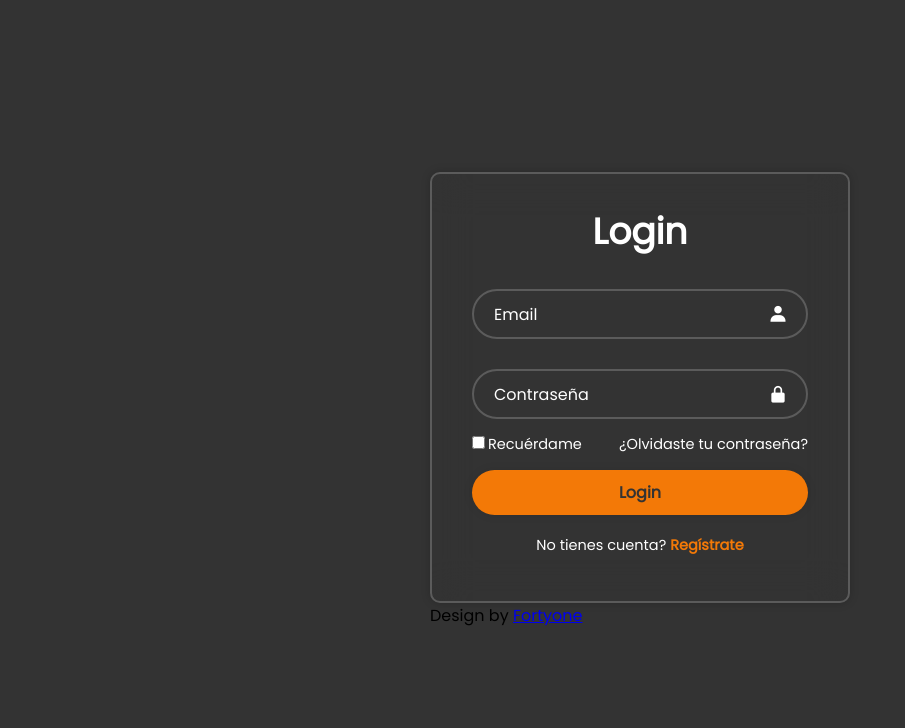
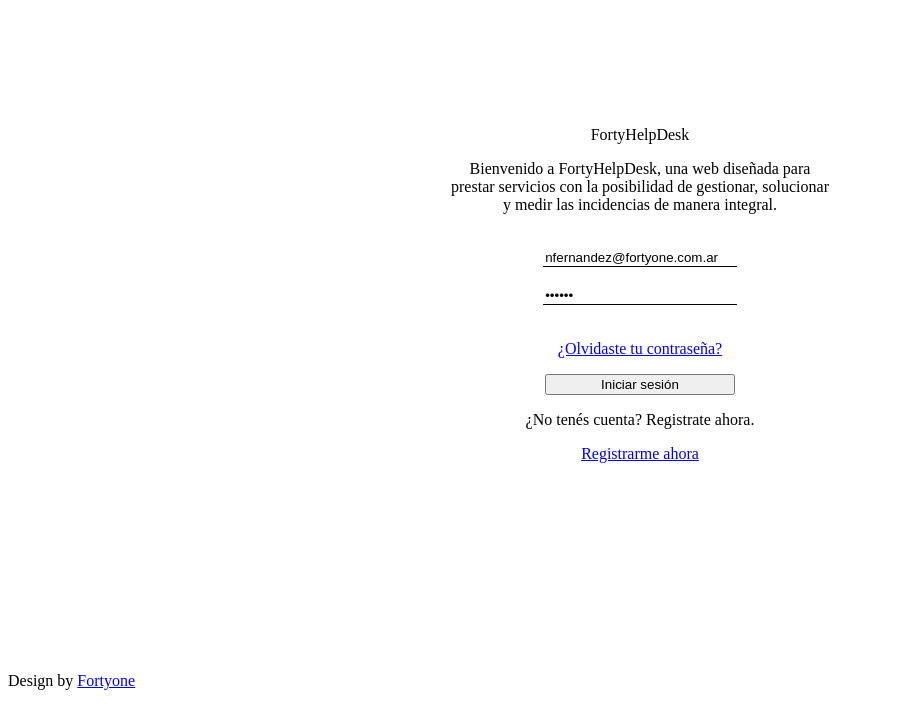
Before and after one commit to FortyOneDev/FortyLoginFE, a React (Create React App) app: page / in a window 1280 px wide. Shown: the top 728 px of the page, without its empty margins (0-905 px from the left). Built offline with nearby package versions, Linux system fonts and the light colour scheme.

Commit message:
Revert "Styles"

```diff
--- a/package.json
+++ b/package.json
@@ -12,7 +12,6 @@
     "@types/react": "^18.3.3",
     "@types/react-dom": "^18.3.0",
     "bootstrap": "^5.3.3",
-    "boxicons": "^2.1.4",
     "react": "^18.3.1",
     "react-dom": "^18.3.1",
     "react-redux": "^9.1.2",
@@ -52,12 +51,7 @@
     "@babel/core": "^7.24.7",
     "@babel/preset-react": "^7.24.7",
     "babel-loader": "^9.1.3",
-    "css-loader": "^7.1.2",
-    "sass": "^1.77.4",
-    "sass-loader": "^14.2.1",
-    "style-loader": "^4.0.0",
     "ts-loader": "^9.5.1",
-    "ts-node": "^10.9.2",
     "webpack": "^5.91.0",
     "webpack-cli": "^5.1.4",
     "webpack-dev-server": "^5.0.4"
--- a/public/index.html
+++ b/public/index.html
@@ -10,7 +10,6 @@
       content="Web site created using create-react-app"
     />
     <link rel="apple-touch-icon" href="%PUBLIC_URL%/logo192.png" />
-    <link href='https://unpkg.com/boxicons@2.1.4/css/boxicons.min.css' rel='stylesheet'>
     <!--
       manifest.json provides metadata used when your web app is installed on a
       user's mobile device or desktop. See https://developers.google.com/web/fundamentals/web-app-manifest/
--- /dev/null
+++ b/src/App.css
@@ -0,0 +1,38 @@
+.App {
+  text-align: center;
+}
+
+.App-logo {
+  height: 40vmin;
+  pointer-events: none;
+}
+
+@media (prefers-reduced-motion: no-preference) {
+  .App-logo {
+    animation: App-logo-spin infinite 20s linear;
+  }
+}
+
+.App-header {
+  background-color: #282c34;
+  min-height: 100vh;
+  display: flex;
+  flex-direction: column;
+  align-items: center;
+  justify-content: center;
+  font-size: calc(10px + 2vmin);
+  color: white;
+}
+
+.App-link {
+  color: #61dafb;
+}
+
+@keyframes App-logo-spin {
+  from {
+    transform: rotate(0deg);
+  }
+  to {
+    transform: rotate(360deg);
+  }
+}
--- a/src/App.tsx
+++ b/src/App.tsx
@@ -1,4 +1,5 @@
-import './assets/styles/styles.css';
+
+import './App.css';
 import { Footer } from './components/index';
 import { AuthRoutes } from './routes/AuthRoutes';
 
--- a/src/assets/styles/styles.css
+++ b/src/assets/styles/styles.css
@@ -1,6 +1,38 @@
-@import url('https://fonts.googleapis.com/css2?family=Poppins&display=swap');
+.container {
+    text-align: center;
+    margin-left: auto;
+    margin-right: auto;
+    margin-top: 10%;
+    margin-bottom: 5%;
+    width: 30%;
+}
 
-*{
-    font-family: "Poppins";
+input[type=Email],[type=Password],[type=Text] {
+    border: none;
+    border-bottom: 1px solid black;
+    margin-bottom: 5%;
+    width: 50%;
+}
 
+#title {
+    margin-top: 5%;
 }
+
+#btnRegister {
+    width: 50%;
+    margin-bottom: 5%;
+    height: 12%;
+}
+
+#btnLogin {
+    width: 50%;
+}
+
+#signature {
+  /* Posicionar abajo */
+  position: absolute;
+  bottom: 0;
+  /* Ocupar todo el ancho disponible */
+  width: 100%;
+  min-height: 18vh;
+}
--- a/src/assets/styles/variables.css
+++ /dev/null
@@ -1,4 +0,0 @@
-:root {
-    --primary-color: #f37907;
-    --secondary-color:#FFF;
-}
--- a/src/components/login/Login.scss
+++ /dev/null
@@ -1,125 +0,0 @@
-@import url(../../assets/styles/variables.css);
-*{
-    margin: 0;
-    padding: 0px;
-    box-sizing: border-box;
-    font-family: "Poppins";
-
-}
-body {
-    display: flex;
-    justify-content: center;
-    align-items: center;
-    min-height: 100vh;
-    // background: url('../imagenes/pxfuel.jpg') no-repeat ;
-    background-color: #333;
-    background-size: cover;
-    background-position: center;
-}
-.wrapper {
-width: 420px;
-background: transparent;
-border: 2px solid rgba(255, 255, 255, .2);
-backdrop-filter: blur(20px);
-box-shadow: 0 0 10px rgba(0, 0, 0, .2);
-color: #fff;
-border-radius: 10px;
-padding: 30px 40px;
-}
-
-.wrapper h1{
-    font-size: 36px;
-    text-align: center;
-}
-
-
-.wrapper .input-box {
-    position: relative;
-    width: 100%;
-    height: 50px;
-    margin: 30px 0;
-}
-
-.input-box input {
-    width: 100%;
-    height: 100%;
-    background: transparent;
-    border: none;
-    outline: none;
-    border: 2px solid rgba(255, 255, 255, .2);
-    border-radius: 40px;
-    font-size: 16px;
-    color:#fff;
-    padding: 20px 45px 20px 20px;
-}
-
-.input-box input::placeholder{
-    color: #fff;
-}
-
-.input-box i {
-    position: absolute;
-    right: 20px;
-    top: 50%;
-    transform: translateY(-50%);
-    font-size: 20px;
-}
-
-.wrapper .remember-forgot {
-    display: flex;
-    justify-content: space-between;
-    font-size: 14.5px;
-    margin: -15px 0 15px;
-}
-
-.remember-forgot label input {
-    accent-color: #fff;
-    margin-right: 3px;
-}
-
-.remember-forgot a {
-    color: #fff;
-    text-decoration: none;
-}
-
-.remember-forgot a:hover {
-    text-decoration: underline;
-}
-
-
-.wrapper .btn {
-    width: 100%;
-    height: 45px;
-    background: var(--primary-color);
-    border: none;
-    outline: none;
-    border-radius: 40px;
-    box-shadow: 0 0 10px rgba(0, 0, 0, .1);
-    cursor: pointer;
-    font-size: 16px;
-    color: #333;
-    font-weight: 600;
-    text-decoration: none;
-}
-
-.register-link {
-    font-size: 14.5px;
-    text-align: center;
-    margin: 20px 0 15px;
-}
-
-.register-link p a {
-    color: var(--primary-color);
-    text-decoration: none;
-    font-weight: 600;
-}
-
-.register-link p a:hover{
-    text-decoration: underline;
-}
-
-.button-container {
-    display: flex;
-    justify-content: space-between;
-    gap: 10px;
-}
--- a/src/components/login/LoginScreen.tsx
+++ b/src/components/login/LoginScreen.tsx
@@ -2,8 +2,8 @@
 import { useDispatch } from 'react-redux';
 import { useNavigate, Link } from 'react-router-dom';
 import { checkingAuthentication } from '../../store/auth';
-import { AppDispatch } from '../../store';
-import './Login.scss';
+import { ThunkDispatch } from 'redux-thunk';
+import { RootState, AppDispatch } from '../../store';
 
 interface LoginForm {
   email: string;
@@ -14,9 +14,10 @@
   const dispatch: AppDispatch = useDispatch();
   const navigate = useNavigate();
   const [formData, setFormData] = useState<LoginForm>({
-    email: '',
-    password: ''
+    email: 'nfernandez@fortyone.com.ar',
+    password: '123456'
   });
+
 
   const { email, password } = formData;
 
@@ -28,24 +29,26 @@
     });
   };
 
-  const handleSubmit = (event: React.FormEvent<HTMLFormElement>) => {
+  const onSubmit = (event: React.FormEvent<HTMLFormElement>) => {
     event.preventDefault();
     console.log({ email, password });
-    dispatch(checkingAuthentication(email, password));
+    dispatch(checkingAuthentication( email, password ));
     const lastPath = localStorage.getItem('lastPath') || '/';
+
     navigate(lastPath, {
       replace: true
     });
   };
 
   return (
-    <div>
-      <div className="wrapper">
-        <form action="" onSubmit={handleSubmit}>
-          <h1>Login</h1>
-          <div className="input-box">
+    <div className='card'>
+      <p className='text-center' id='title'>FortyHelpDesk</p>
+      <p className='text-center'>Bienvenido a FortyHelpDesk, una web diseñada para prestar servicios con la posibilidad de gestionar, solucionar y medir las incidencias de manera integral.</p>
+      <br/>
+      <form className="form-validate" onSubmit={onSubmit}>
+        <div className="text-center">
           <input
-              id="email"
+            id="Email"
             type="email"
             name="email"
             placeholder="Email"
@@ -55,28 +58,29 @@
             value={email}
             onChange={onInputChange}
           />
-            <i className='bx bxs-user'></i>
         </div>
-          <div className="input-box">
+        <div className="text-center">
           <input
+            id="Password"
             type="password"
             name="password"
             placeholder="Contraseña"
+            required
+            data-msg="Por favor ingrese su contraseña"
+            className="input-material"
             value={password}
             onChange={onInputChange}
           />
-            <i className='bx bxs-lock-alt'></i>
+          <Link to='forgotPassword'><p>¿Olvidaste tu contraseña?</p></Link>
         </div>
-          <div className="remember-forgot">
-            <label><input type="checkbox" />Recuérdame</label>
-            <Link to="/forgot-password">¿Olvidaste tu contraseña?</Link>
+        <div className="text-center mt-0">
+          <button type='submit' id='btnLogin' className="btn btn-block btn-success rounded mb-5">Iniciar sesión</button>
         </div>
-          <button type="submit" className="btn">Login</button>
-          <div className="register-link">
-            <p>No tienes cuenta? <Link to="/register">Regístrate</Link></p>
+        <div className="text-center">
+          <p className="mb-3">¿No tenés cuenta? Registrate ahora.</p>
+          <Link to='register' id='btnRegister' className="btn btn-block btn-outline-success rounded">Registrarme ahora</Link>
         </div>
       </form>
     </div>
-    </div>
   );
-}
+};
--- /dev/null
+++ b/src/index.css
@@ -0,0 +1,13 @@
+body {
+  margin: 0;
+  font-family: -apple-system, BlinkMacSystemFont, 'Segoe UI', 'Roboto', 'Oxygen',
+    'Ubuntu', 'Cantarell', 'Fira Sans', 'Droid Sans', 'Helvetica Neue',
+    sans-serif;
+  -webkit-font-smoothing: antialiased;
+  -moz-osx-font-smoothing: grayscale;
+}
+
+code {
+  font-family: source-code-pro, Menlo, Monaco, Consolas, 'Courier New',
+    monospace;
+}
--- a/src/index.tsx
+++ b/src/index.tsx
@@ -4,7 +4,6 @@
 import { Provider } from 'react-redux';
 import App from './App';
 import store from './store';
-import './assets/styles/styles.css';
 
 const container = document.getElementById('root');
 const root = createRoot(container!);
--- a/webpack.config.ts
+++ b/webpack.config.ts
@@ -63,23 +63,4 @@
         //devtool: 'source-map'
     }
 };
-module.exports = {
-    entry: './src/index.js',
-    output: {
-      filename: 'bundle.js',
-      path: path.resolve(__dirname, 'dist')
-    },
-    module: {
-      rules: [
-        {
-          test: /\.scss$/,
-          use: [
-            'style-loader', // Inyecta estilos CSS en el DOM
-            'css-loader',   // Traduce CSS a módulos CommonJS
-            'sass-loader'   // Compila Sass a CSS
-          ]
-        }
-      ]
-    }
-  };
 ;
```
Also changed, not shown: 1 other file (tests, documents, lock files or other folders). Lines whose indentation alone changed are shown as unchanged.
